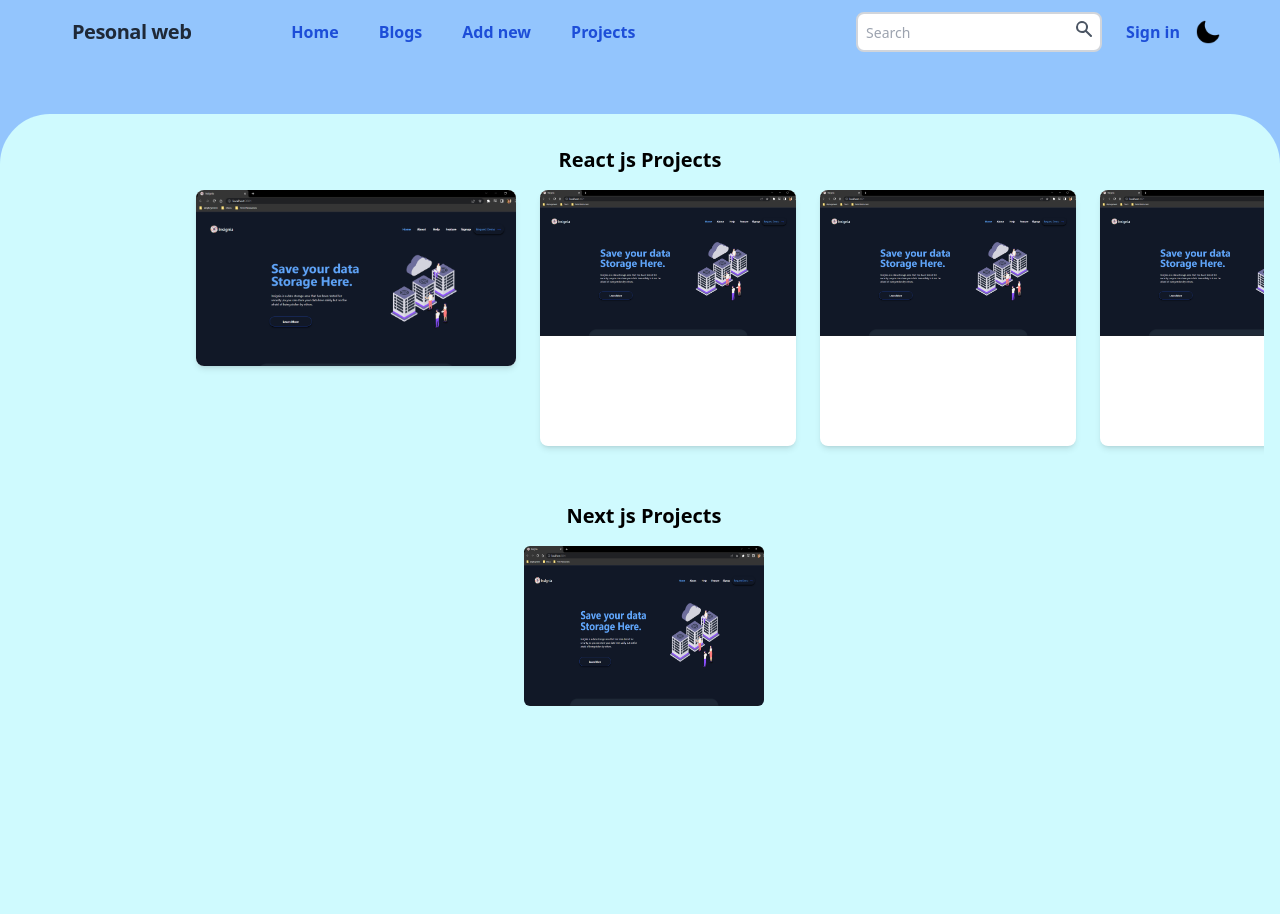
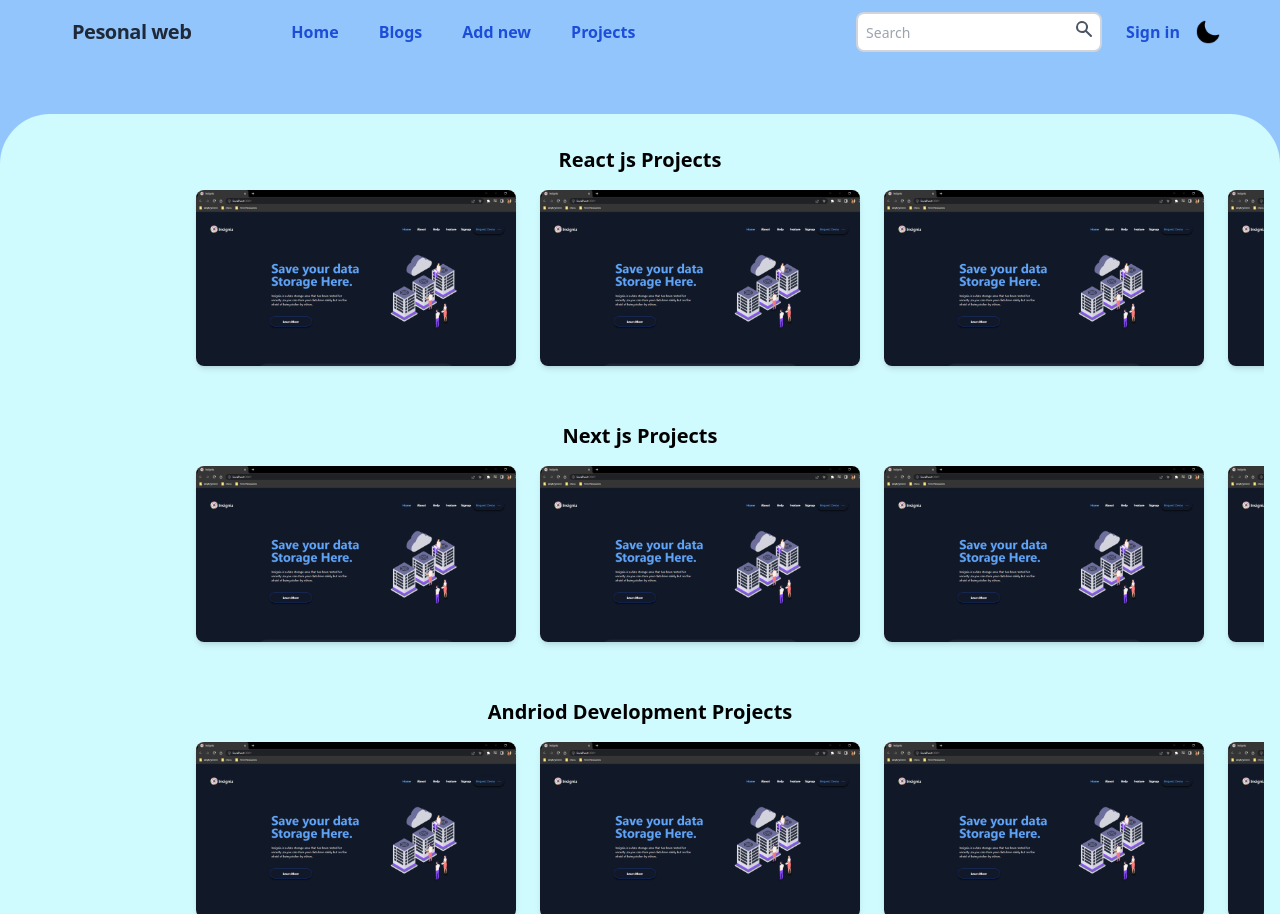
Before and after one commit to Personal-Projects-MERN-FullStack/PersonalPortfilo, a React (Create React App) app: page /Projects in a window 1280 px wide. Built offline with nearby package versions, Linux system fonts and the light colour scheme; no server answers.

Commit message:
minor changes

```diff
--- a/src/Component/ProjectsPage/Displayproject.js
+++ b/src/Component/ProjectsPage/Displayproject.js
@@ -1,61 +1,28 @@
-import React from 'react'
-import image from "./insignia.png";
-import './Project.css'
+import React from "react";
 
-const Displayproject = () => {
+import "./Project.css";
+import Projectitem from "./Projectitem";
+
+const Displayproject = (Props) => {
   return (
     <div className="flex-col space-x-2 w-full">
       <div>
         <h1 className="flex  justify-center py-4 text-xl font-bold dark:text-white ">
-            React js Projects
+          {Props.title}
         </h1>
       </div>
 
       <div className="flex  overflow-x-scroll pb-10 hide-scroll-bar">
         <div className="flex  flex-nowrap lg:ml-40 md:ml-20 ml-10 ">
-            <div className="inline-block px-3 ">
-              <div className="md:w-96 md:h-44  h-40 w-80 max-w-xs overflow-hidden rounded-lg shadow-md bg-white hover:shadow-xl transition-shadow duration-300 ease-in-out">
-                <img src={image} alt="first project here"/>
-              </div>
-            </div>
-            <div className="inline-block px-3 ">
-              <div className="md:w-64 md:h-64 h-40 w-80 max-w-xs overflow-hidden rounded-lg shadow-md bg-white hover:shadow-xl transition-shadow duration-300 ease-in-out">
-                <img src={image} alt="first project here"/>
-              </div>
-            </div>
-            <div className="inline-block px-3 ">
-              <div className="md:w-64 md:h-64 h-40 w-80 max-w-xs overflow-hidden rounded-lg shadow-md bg-white hover:shadow-xl transition-shadow duration-300 ease-in-out">
-                <img src={image} alt="first project here"/>
-              </div>
-            </div>
-            <div className="inline-block px-3 ">
-              <div className="md:w-64 md:h-64 h-40 w-80 max-w-xs overflow-hidden rounded-lg shadow-md bg-white hover:shadow-xl transition-shadow duration-300 ease-in-out">
-                <img src={image} alt="first project here"/>
-              </div>
-            </div>
-            <div className="inline-block px-3 ">
-              <div className="md:w-64 md:h-64 h-40 w-80 max-w-xs overflow-hidden rounded-lg shadow-md bg-white hover:shadow-xl transition-shadow duration-300 ease-in-out">
-                <img src={image} alt="first project here"/>
+
+          <Projectitem />
+          <Projectitem />
+          <Projectitem />
+          <Projectitem />
         </div>
       </div>
     </div>
-        </div>
-        <div>
-          <h1 className="flex justify-center py-4 text-xl font-bold dark:text-white">
-            Next js Projects
-          </h1>
-        </div>
-        <div className=" flex   justify-center  space-x-2 h-40  scroll-smooth  overflow-y-scroll">
-          <div className={`h-40 w-60   `}>
-            <img
-              src={image}
-              alt="Project prview "
-              className="w-full h-full rounded-md"
-            />
-          </div>
-        </div>
-      </div>
-  )
-}
+  );
+};
 
-export default Displayproject
+export default Displayproject;
--- /dev/null
+++ b/src/Component/ProjectsPage/Projectitem.js
@@ -0,0 +1,13 @@
+import React from "react";
+import image from "./insignia.png";
+const Projectitem = () => {
+  return (
+    <div className="inline-block px-3 ">
+      <div className="md:w-96 md:h-44 hover:  h-32 w-56 max-w-xs overflow-hidden rounded-lg shadow-md bg-white hover:shadow-xl transition-shadow duration-300 ease-in-out">
+        <img src={image} alt="first project here" />
+      </div>
+    </div>
+  );
+};
+
+export default Projectitem;
--- a/src/Pages/Projects.js
+++ b/src/Pages/Projects.js
@@ -2,9 +2,24 @@ import React from "react";
 import Displayproject from "../Component/ProjectsPage/Displayproject";
 
 const Projects = () => {
+  const options = {
+    method: 'GET',
+    headers: {
+      'X-RapidAPI-Key': 'SIGN-UP-FOR-KEY',
+      'X-RapidAPI-Host': 'shazam.p.rapidapi.com'
+    }
+  };
+
+  fetch('https://shazam.p.rapidapi.com/songs/list-artist-top-tracks?id=40008598&locale=en-US', options)
+    .then(response => response.json())
+    .then(response => console.log(response))
+    .catch(err => console.error(err));
   return (
     <div className="h-full w-full p-4">
-      <Displayproject/>
+      <Displayproject title="React js Projects"/>
+      <Displayproject title="Next js Projects"/>
+      <Displayproject title="Andriod Development Projects"/>
+      <Displayproject title="java Projects"/>
     </div>
   );
 };
```
Lines whose indentation alone changed are shown as unchanged.
